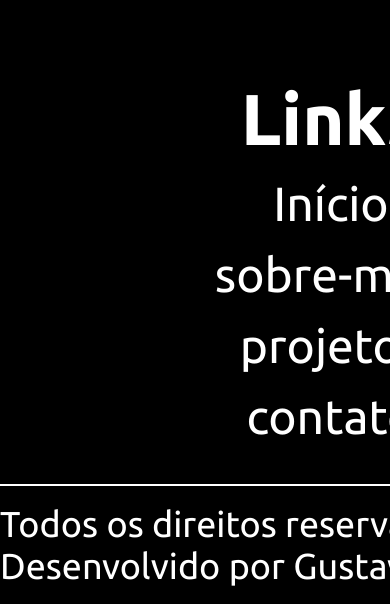
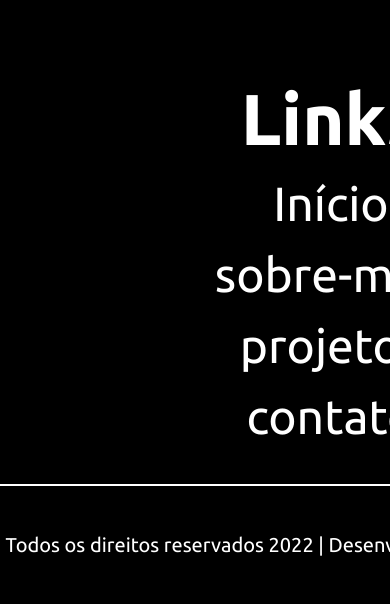
Before and after one commit to GustavoPrevelate/MeuPortifolio, a plain HTML site: page index.html in a window 390 px wide. Shown: the part 6595-7199 px from the top of the page. Drawn offline with Linux system fonts and the light colour scheme.

Commit message:
ArrumandoFooter

```diff
--- a/css/style.css
+++ b/css/style.css
@@ -361,7 +361,8 @@ footer{
         font-size: 48px;
     }
     footer{
-        font-size: 36px;
+        font-size: 20px;
         height: 120px;
+        font-weight: 400;
     }
 }
```
